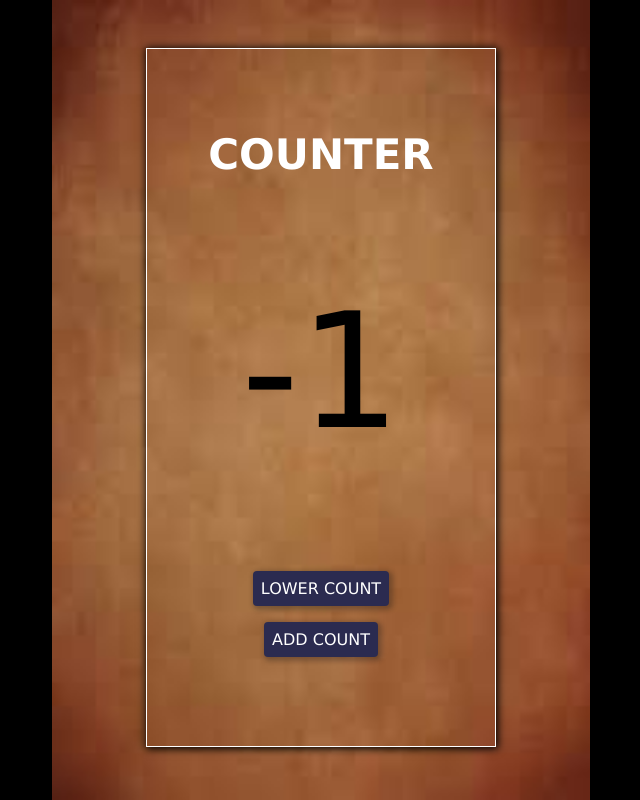
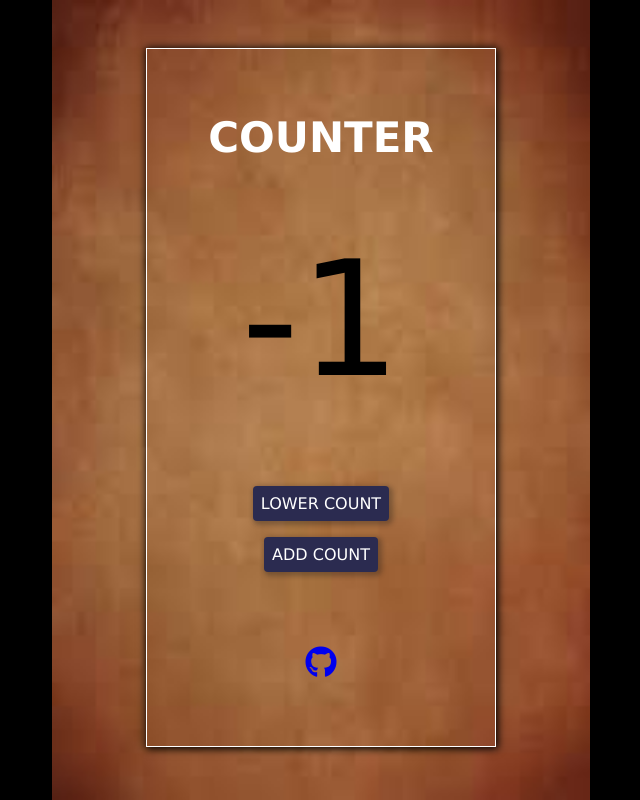
Before and after one commit to N-Endy/Javascript-Counter, a plain HTML site: page index.html in a window 1280 px wide. Both pictures are taken after a click on the link "LOWER COUNT". Shown: the whole page, without its empty margins (319-959 px from the left). Drawn offline with Linux system fonts and the light colour scheme.

Commit message:
added git icon

```diff
--- a/index.html
+++ b/index.html
@@ -4,10 +4,12 @@
     <meta charset="UTF-8">
     <meta http-equiv="X-UA-Compatible" content="IE=edge">
     <meta name="viewport" content="width=device-width, initial-scale=1.0">
+    <link rel="stylesheet" href="https://use.fontawesome.com/releases/v5.15.3/css/all.css" integrity="sha384-SZXxX4whJ79/gErwcOYf+zWLeJdY/qpuqC4cAa9rOGUstPomtqpuNWT9wdPEn2fk" crossorigin="anonymous">
     <link rel="stylesheet" href="style.css">
     <title>Javascript Counter</title>
 </head>
 <body>
+
     <div class="container">
         <div class="box f fc jcsa ai">
             <h1 class="head">COUNTER</h1>
@@ -15,9 +17,13 @@
             <div class="btns f fc jc ai">
                 <a href="#" class="lower">LOWER COUNT</a>
                 <a href="#" class="add">ADD COUNT</a>
+
             </div>
+            <a href="https://github.com/N-Endy/Javascript-Counter" class="github"><i class="fab fa-github x5"></i></a>
         </div>
     </div>
+
+
 
     <script src="script.js"></script>
 </body>
--- a/script.js
+++ b/script.js
@@ -5,7 +5,8 @@ let btns = document.querySelectorAll('a');
 
 btns.forEach(btn => {
     btn.addEventListener('click', () => {
-        btn.className === 'lower' ? number.textContent-- : number.textContent++;
+        if (btn.className === 'lower') number.textContent--;
+        if (btn.className === 'add') number.textContent++;
 
         number.innerText > 0 ? number.style.color = 'green' : number.style.color = 'black';
         number.innerText == 0 ? lower.classList.add('disabled') : lower.classList.remove('disabled');
--- a/style.css
+++ b/style.css
@@ -68,3 +68,7 @@ body {
         width: 80%;
     }
 }
+
+.github {
+    font-size: 2rem;
+}
```
